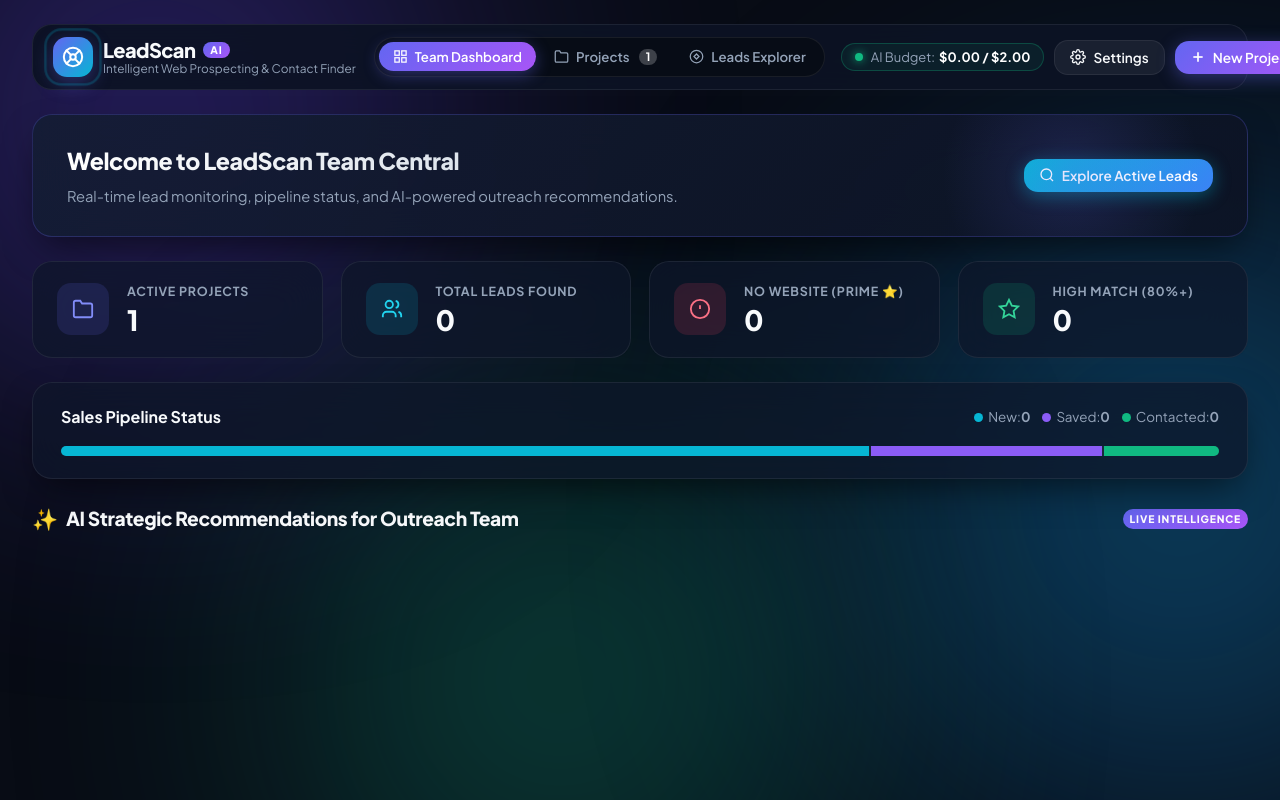
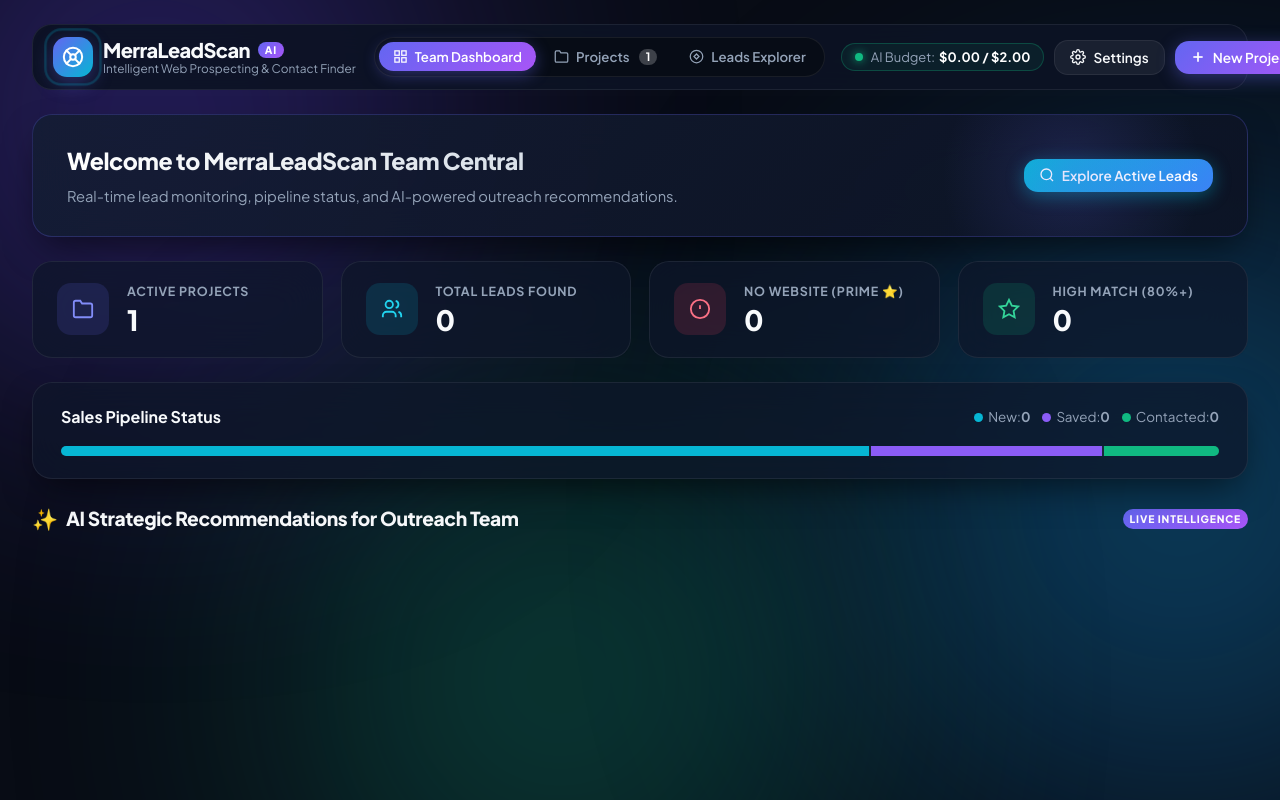
Before and after one commit to codeligenttools/MerraLeadScan, a website: page public/index.html in a window 1280 px wide. Shown: the top 800 px of the page. Drawn offline with Linux system fonts and the light colour scheme; no server answers.

Commit message:
chore: rename project branding to MerraLeadScan

```diff
--- a/package.json
+++ b/package.json
@@ -1,5 +1,5 @@
 {
-  "name": "leadscan-ai",
+  "name": "merraleadscan",
   "version": "1.0.0",
   "description": "Intelligent, low-cost lead generation and internet scanning application with AI matching, contact extraction, and cost guard.",
   "main": "server.js",
--- a/public/app.js
+++ b/public/app.js
@@ -1,4 +1,4 @@
-// LeadScan AI - Frontend Application Logic
+// MerraLeadScan - Frontend Application Logic
 
 let state = {
   currentView: 'dashboard', // 'dashboard' | 'projects' | 'leads'
--- a/public/index.html
+++ b/public/index.html
@@ -3,7 +3,7 @@
 <head>
   <meta charset="UTF-8">
   <meta name="viewport" content="width=device-width, initial-scale=1.0">
-  <title>LeadScan AI - Intelligent Lead Prospecting & Contact Finder</title>
+  <title>MerraLeadScan - Intelligent Lead Prospecting & Contact Finder</title>
   <meta name="description" content="AI-powered lead discovery and contact extraction engine. Scan the web for matching prospects with zero-cost AI limits.">
   <link rel="preconnect" href="https://fonts.googleapis.com">
   <link rel="preconnect" href="https://fonts.gstatic.com" crossorigin>
@@ -34,7 +34,7 @@
             </svg>
           </div>
           <div class="logo-text-wrap">
-            <h1 class="logo-title">LeadScan <span class="badge-ai">AI</span></h1>
+            <h1 class="logo-title">MerraLeadScan <span class="badge-ai">AI</span></h1>
             <p class="logo-subtitle">Intelligent Web Prospecting & Contact Finder</p>
           </div>
         </div>
@@ -90,7 +90,7 @@
         <!-- Dashboard Greeting & Summary -->
         <div class="dash-banner glass-card">
           <div class="dash-banner-text">
-            <h2>Welcome to LeadScan Team Central</h2>
+            <h2>Welcome to MerraLeadScan Team Central</h2>
             <p>Real-time lead monitoring, pipeline status, and AI-powered outreach recommendations.</p>
           </div>
           <div class="dash-banner-actions">
--- a/public/style.css
+++ b/public/style.css
@@ -1,5 +1,5 @@
 /* ==========================================================================
-   LeadScan AI - Modern Ultra-Aesthetic Design System
+   MerraLeadScan - Modern Ultra-Aesthetic Design System
    Color Palette: Deep Obsidian, Electric Indigo, Cyber Cyan, Emerald & Coral
    ========================================================================== */
 
--- a/server.js
+++ b/server.js
@@ -60,7 +60,7 @@ seedInitialProject();
 
 app.listen(PORT, () => {
   console.log(`====================================================`);
-  console.log(`🚀 LeadScan AI is running at http://localhost:${PORT}`);
+  console.log(`🚀 MerraLeadScan is running at http://localhost:${PORT}`);
   console.log(`💡 Cost Guard & Budget Limiter Active`);
   console.log(`====================================================`);
 });
```
Also changed, not shown: README.md, 1 other file.
